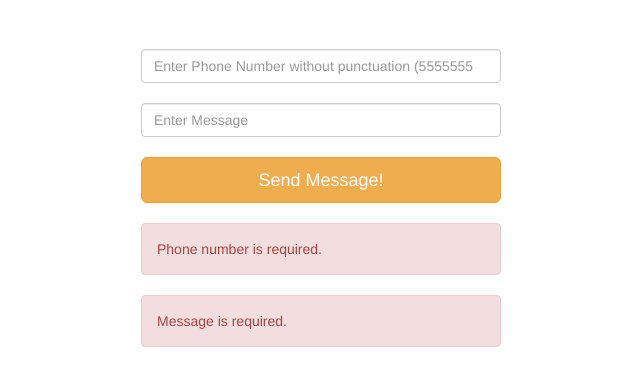
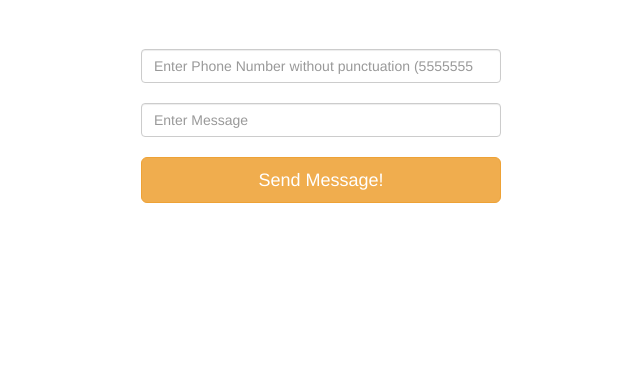
Before and after one commit to michaeldiguiseppi/angular_texting_app, a website: page src/index.html in a window 1280 px wide. Shown: the part 125-510 px from the top of the page, without its empty margins (319-959 px from the left). Drawn offline with nearby package versions, Linux system fonts and the light colour scheme; some packages are replaced by stand-ins of ours.

Commit message:
Hiding messages until field is touched.

```diff
--- a/src/index.html
+++ b/src/index.html
@@ -42,7 +42,7 @@
         <br />
         <div class="row">
           <div class="col-lg-4 col-lg-offset-4 col-xs-12">
-            <div class="alert alert-danger" ng-messages="messageForm.number.$error" ng-show="messageForm.number.$error.required || messageForm.number.$error.minlength" multiple>
+            <div class="alert alert-danger" ng-messages="messageForm.number.$error" ng-show="(messageForm.number.$error.required || messageForm.number.$error.minlength) && messageForm.number.$touched" multiple>
               <div ng-message="required">Phone number is required.</div>
               <div ng-message="minlength">Phone number must be 10 characters.</div>
             </div>
@@ -50,7 +50,7 @@
         </div>
         <div class="row">
           <div class="col-lg-4 col-lg-offset-4 col-xs-12">
-            <div class="alert alert-danger" ng-messages="messageForm.message.$error" ng-show="messageForm.message.$error.required || messageForm.message.$error.minlength" multiple>
+            <div class="alert alert-danger" ng-messages="messageForm.message.$error" ng-show="(messageForm.message.$error.required || messageForm.message.$error.minlength) && messageForm.message.$touched" multiple>
               <div ng-message="required">Message is required.</div>
               <div ng-message="minlength">Message must be 20 characters.</div>
             </div>
```
